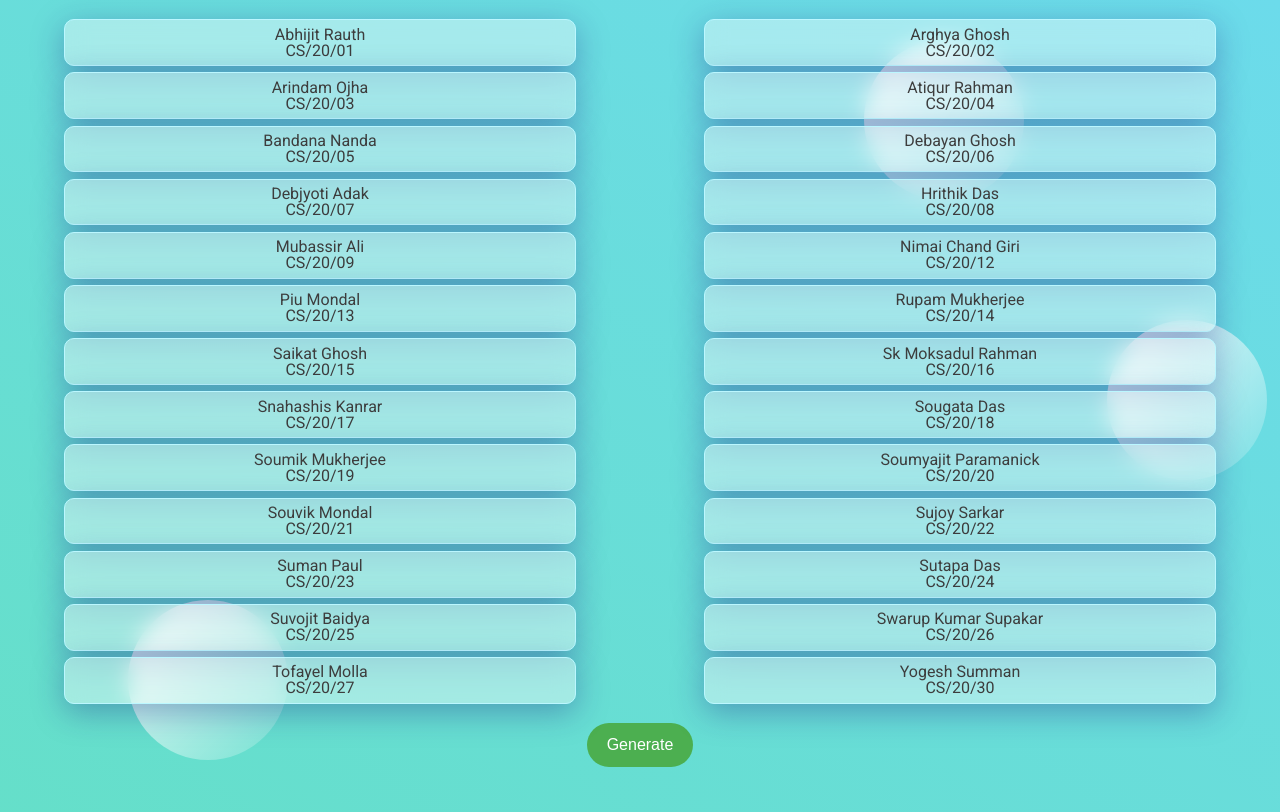
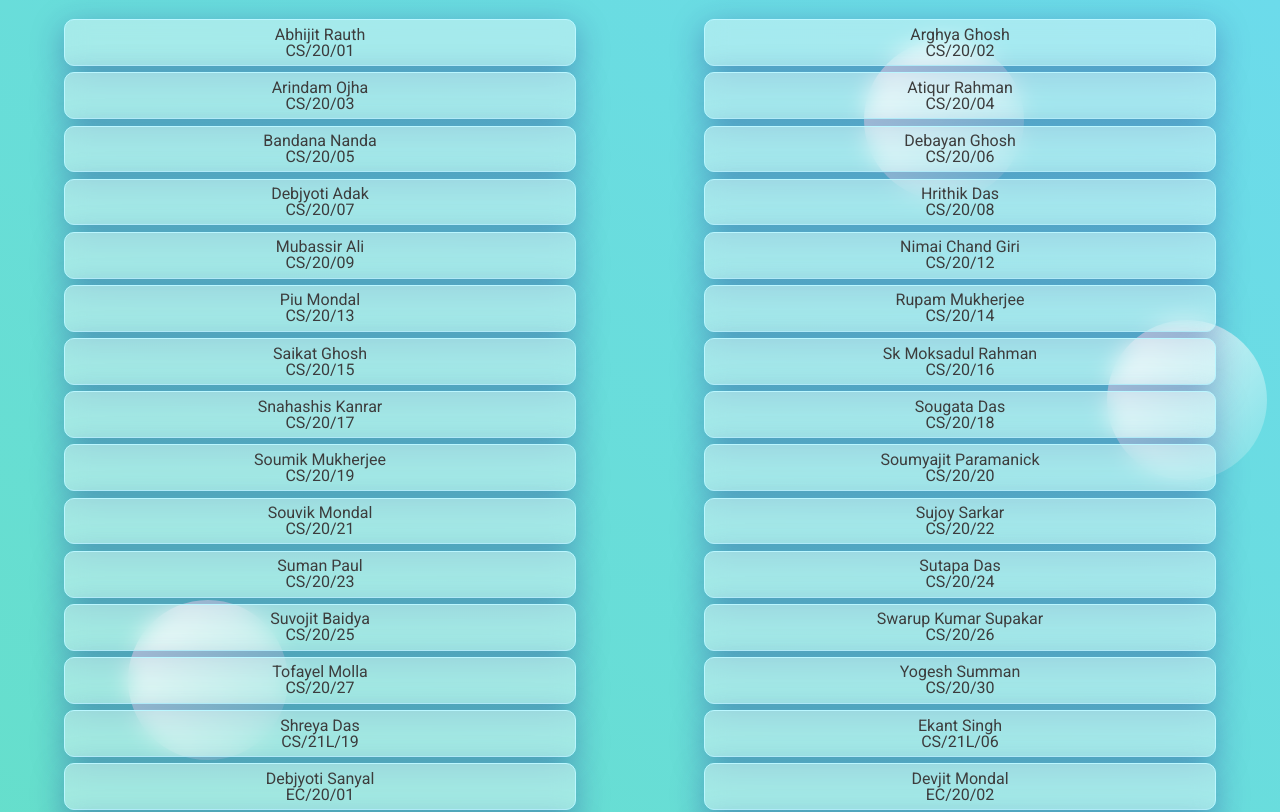
Before and after one commit to snahashisk/attandanceapp, a React (Create React App) app: page / in a window 1280 px wide. Shown: the top 812 px of the page. Built offline with nearby package versions, Linux system fonts and the light colour scheme.

Commit message:
Added some more functionalities

```diff
--- a/src/App.js
+++ b/src/App.js
@@ -30,6 +30,12 @@ function App() {
     { rollno: "CS/20/26", name: "Swarup Kumar Supakar" },
     { rollno: "CS/20/27", name: "Tofayel Molla" },
     { rollno: "CS/20/30", name: "Yogesh Summan" },
+    { rollno: "CS/21L/19", name: "Shreya Das" },
+    { rollno: "CS/21L/06", name: "Ekant Singh" },
+    { rollno: "EC/20/01", name: "Debjyoti Sanyal" },
+    { rollno: "EC/20/02", name: "Devjit Mondal" },
+    { rollno: "EC/20/03", name: "Gopal Kundu" },
+    { rollno: "EC/20/04", name: "Suvradip Maity" },
   ];
 
   const [presentStudents, setPresentStudents] = useState([]);
@@ -39,9 +45,9 @@ function App() {
     let count = 1;
     const reducedArray = presentStudents.map((presentStudents) => {
       return (
-        <p key={presentStudents.rollno}>
+        <span key={presentStudents.rollno}>
           {count++}. {presentStudents.name} ({presentStudents.rollno})
-        </p>
+        </span>
       );
     });
 
--- a/src/StudentsCard.js
+++ b/src/StudentsCard.js
@@ -1,12 +1,24 @@
 import "./style.css";
+import { useState } from "react";
 
 function StudentCard({ student, createList }) {
+  const [isActive, setIsActive] = useState(false);
+
   const handleClick = () => {
     createList(student.name, student.rollno);
+    setIsActive((current) => !current);
   };
 
   return (
-    <div className="student-card" dataname={student.name} onClick={handleClick}>
+    <div
+      className="student-card"
+      dataname={student.name}
+      onClick={handleClick}
+      style={{
+        backgroundColor: isActive ? "#9BC53D" : "",
+        color: isActive ? "white" : "",
+      }}
+    >
       <p>{student.name}</p>
       <p>{student.rollno}</p>
     </div>
```
